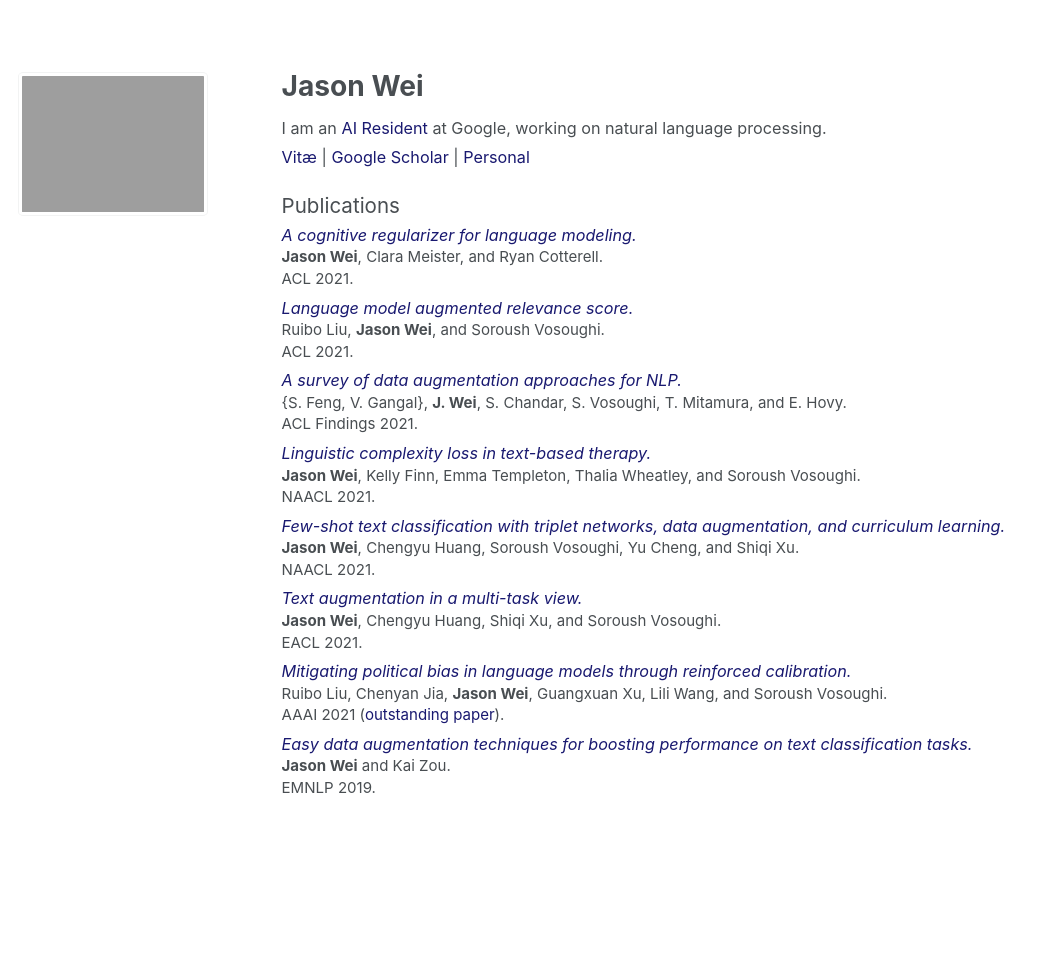
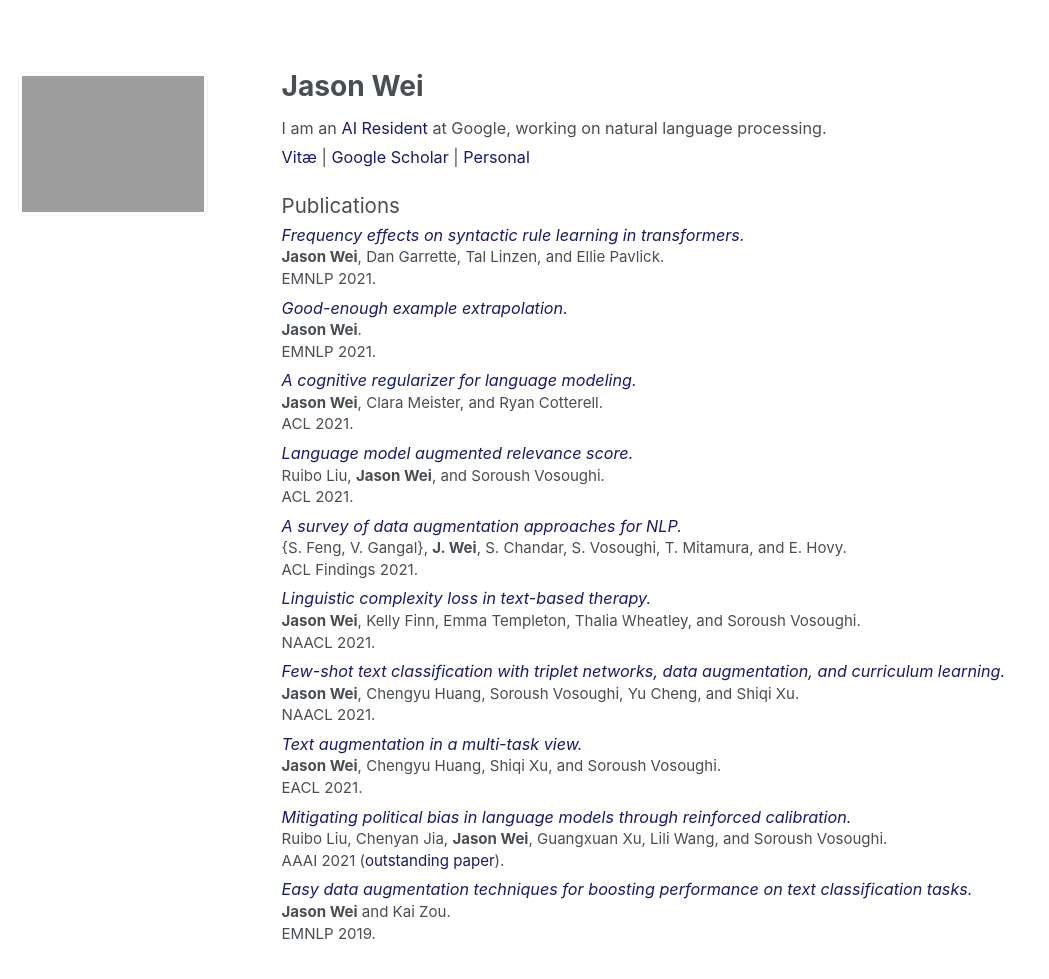
Before and after one commit to jasonwei20/jasonwei20.github.io, a Jekyll site: the page built from _pages/about.md, in a window 1280 px wide. Shown: the whole page, without its empty margins (0-1049 px from the left). Built offline with Jekyll 4.4.1, drawn with Linux system fonts in a browser that asks for light colours; before the commit the page ends 900 px from its top, so only the background shows below that.

Commit message:
Update about.md

```diff
--- a/_pages/about.md
+++ b/_pages/about.md
@@ -22,6 +22,16 @@ I am an <a href="https://research.google/careers/ai-residency/" style="color:#19
 
 <p style="margin-bottom: 0.25em; line-height: 1.4">
 <span style="font-size:1.27em;">Publications</span><br>
+</p>
+<p style="margin-bottom: 0.5em; line-height: 1.33">
+<a style="color:#191970" target="_blank"><i>Frequency effects on syntactic rule learning in transformers.</i></a><br>
+<span style="font-size:0.93em;"><b>Jason Wei</b>, Dan Garrette, Tal Linzen, and Ellie Pavlick.<br>
+EMNLP 2021.</span>
+</p>
+<p style="margin-bottom: 0.5em; line-height: 1.33">
+<a style="color:#191970" target="_blank"><i>Good-enough example extrapolation.</i></a><br>
+<span style="font-size:0.93em;"><b>Jason Wei</b>.<br>
+EMNLP 2021.</span>
 </p>
 <p style="margin-bottom: 0.5em; line-height: 1.33">
 <a href="https://aclanthology.org/2021.acl-long.404/" style="color:#191970" target="_blank"><i>A cognitive regularizer for language modeling.</i></a><br>
```
